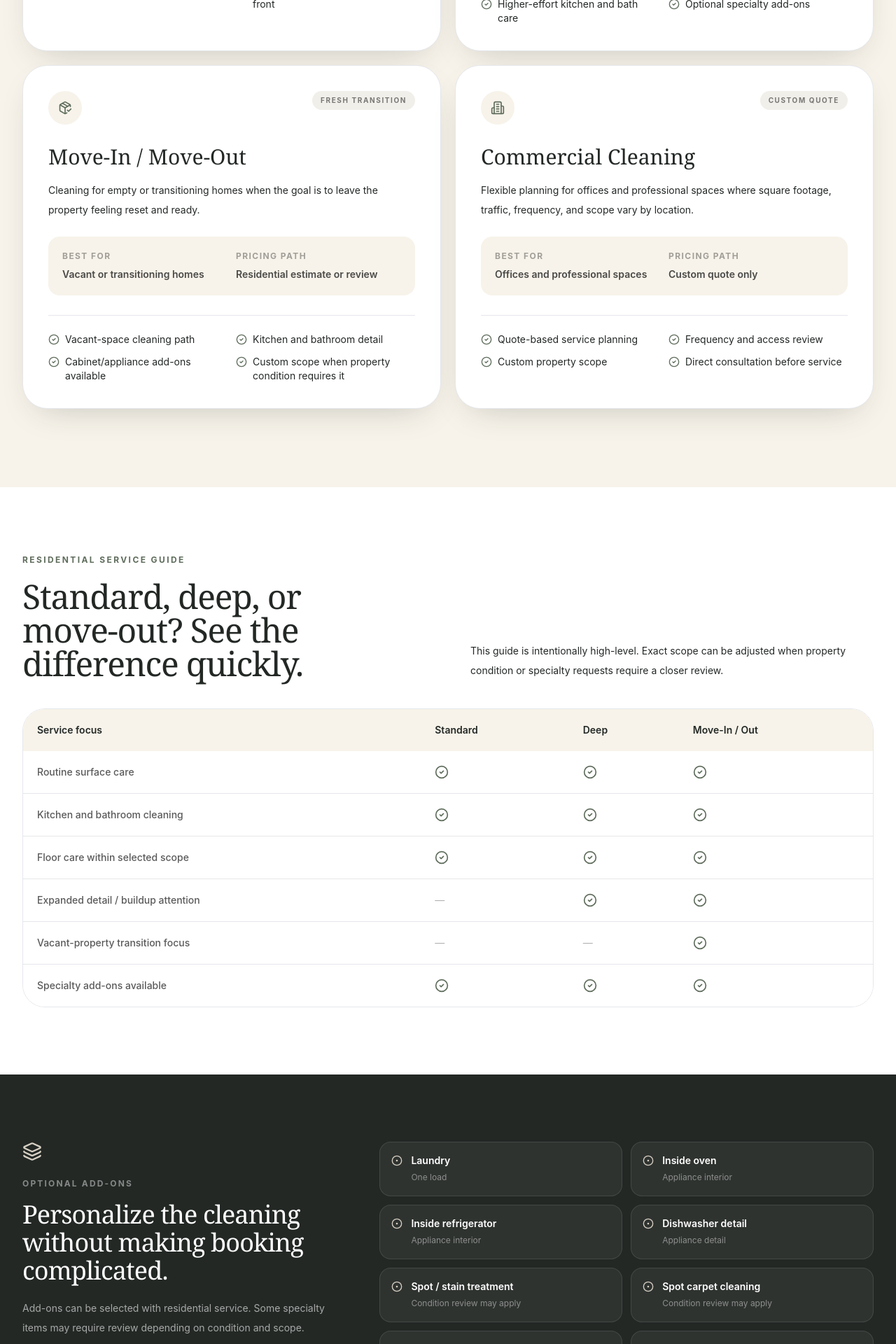
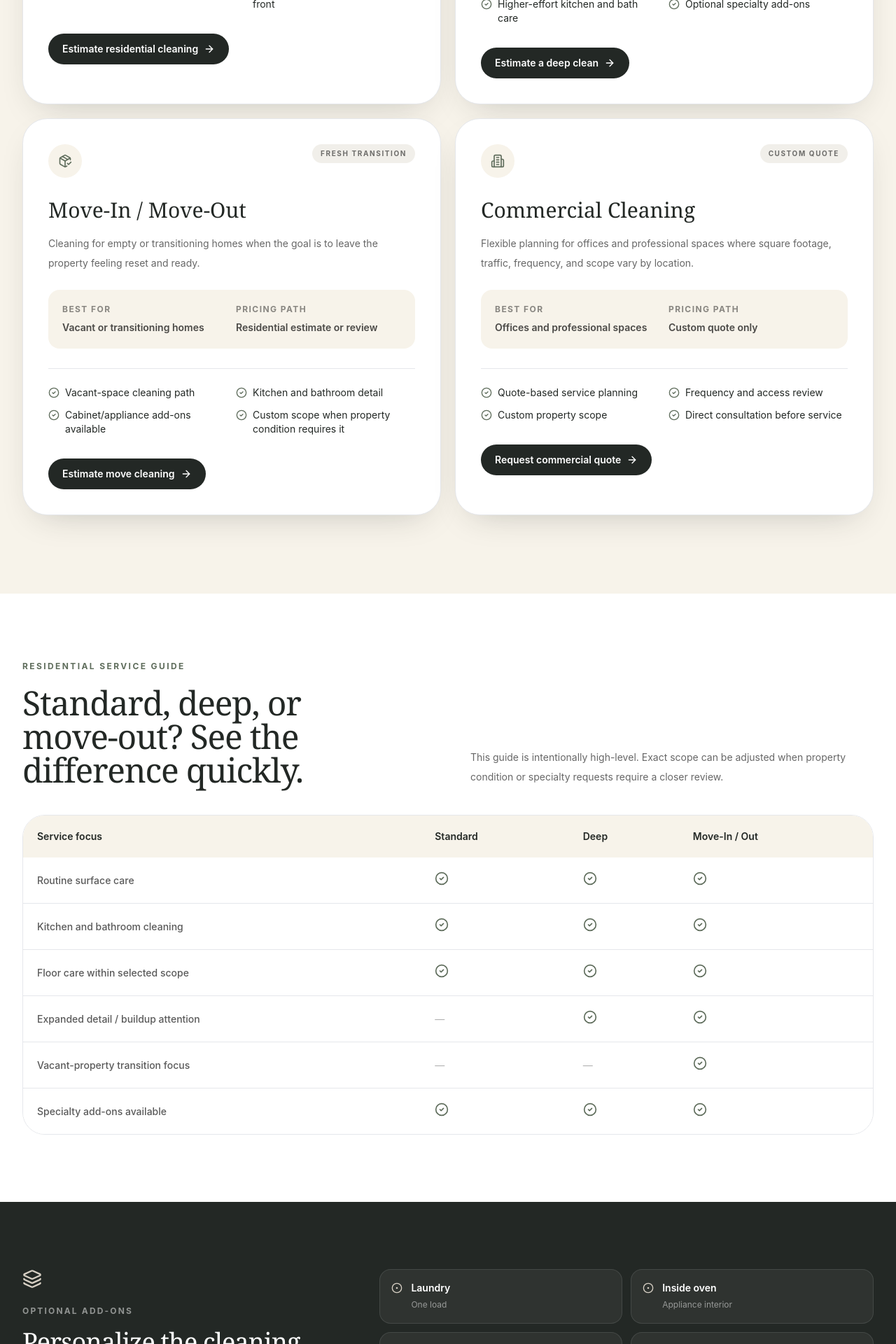
Before and after one commit to EXPRESS-AUDIO-POWER-COMPANY/tranquility-platform, a React (Vite) app: page /services in a window 1280 px wide. Shown: the part 880-2800 px from the top of the page at 70% size. Built offline with nearby package versions, Linux system fonts and the light colour scheme; no server answers.

Commit message:
feat: add service-specific booking and quote paths

```diff
--- a/src/pages/Services.tsx
+++ b/src/pages/Services.tsx
@@ -19,6 +19,8 @@ const services = [
     pricingPath: 'Residential estimate',
     description: 'Flexible maintenance cleaning for occupied homes, apartments, townhomes, and similar residential spaces.',
     includes: ['Kitchen and bathroom surfaces', 'Living and sleeping areas', 'Floor care within service scope', 'Room and pet details captured up front'],
+    href: '/booking?service=standard',
+    action: 'Estimate residential cleaning',
   },
   {
     icon: Sparkles,
@@ -28,6 +30,8 @@ const services = [
     pricingPath: 'Residential estimate or review',
     description: 'A more intensive service when the space needs additional time, attention, and detail beyond routine maintenance.',
     includes: ['Expanded detail work', 'Fixtures and frequently missed surfaces', 'Higher-effort kitchen and bath care', 'Optional specialty add-ons'],
+    href: '/booking?service=deep',
+    action: 'Estimate a deep clean',
   },
   {
     icon: PackageCheck,
@@ -37,6 +41,8 @@ const services = [
     pricingPath: 'Residential estimate or review',
     description: 'Cleaning for empty or transitioning homes when the goal is to leave the property feeling reset and ready.',
     includes: ['Vacant-space cleaning path', 'Kitchen and bathroom detail', 'Cabinet/appliance add-ons available', 'Custom scope when property condition requires it'],
+    href: '/booking?service=move-in-out',
+    action: 'Estimate move cleaning',
   },
   {
     icon: Building2,
@@ -46,6 +52,8 @@ const services = [
     pricingPath: 'Custom quote only',
     description: 'Flexible planning for offices and professional spaces where square footage, traffic, frequency, and scope vary by location.',
     includes: ['Quote-based service planning', 'Frequency and access review', 'Custom property scope', 'Direct consultation before service'],
+    href: '/quote?service=commercial',
+    action: 'Request commercial quote',
   },
 ]
 
@@ -84,23 +92,22 @@ export function Services() {
 
       <section className="px-5 pb-20 lg:px-8 lg:pb-28">
         <div className="mx-auto grid max-w-7xl gap-5 lg:grid-cols-2">
-          {services.map(({ icon: ServiceIcon, title, subtitle, bestFor, pricingPath, description, includes }) => (
-            <article key={title} className="rounded-[2.2rem] border border-black/7 bg-white p-7 shadow-soft sm:p-9">
+          {services.map(({ icon: ServiceIcon, title, subtitle, bestFor, pricingPath, description, includes, href, action }) => (
+            <article key={title} className="flex flex-col rounded-[2.2rem] border border-black/7 bg-white p-7 shadow-soft sm:p-9">
               <div className="flex items-start justify-between gap-4">
                 <span className="grid size-12 place-items-center rounded-full bg-tranquility-ivory text-tranquility-moss"><ServiceIcon className="size-5" aria-hidden="true" /></span>
-                <span className="rounded-full bg-tranquility-stone/35 px-3 py-1.5 text-[10px] font-bold uppercase tracking-[0.16em] text-black/50">{subtitle}</span>
+                <span className="rounded-full bg-tranquility-stone/35 px-3 py-1.5 text-[10px] font-bold uppercase tracking-[0.16em] text-black/55">{subtitle}</span>
               </div>
               <h2 className="mt-7 font-serif text-3xl">{title}</h2>
-              <p className="mt-4 max-w-xl text-sm leading-7 text-black/58">{description}</p>
+              <p className="mt-4 max-w-xl text-sm leading-7 text-black/60">{description}</p>
               <dl className="mt-6 grid gap-3 rounded-2xl bg-tranquility-ivory p-5 text-sm sm:grid-cols-2">
-                <div><dt className="text-xs font-bold uppercase tracking-[0.12em] text-black/35">Best for</dt><dd className="mt-2 font-semibold text-black/70">{bestFor}</dd></div>
-                <div><dt className="text-xs font-bold uppercase tracking-[0.12em] text-black/35">Pricing path</dt><dd className="mt-2 font-semibold text-black/70">{pricingPath}</dd></div>
+                <div><dt className="text-xs font-bold uppercase tracking-[0.12em] text-black/45">Best for</dt><dd className="mt-2 font-semibold text-black/70">{bestFor}</dd></div>
+                <div><dt className="text-xs font-bold uppercase tracking-[0.12em] text-black/45">Pricing path</dt><dd className="mt-2 font-semibold text-black/70">{pricingPath}</dd></div>
               </dl>
               <div className="mt-7 grid gap-3 border-t border-black/7 pt-6 sm:grid-cols-2">
-                {includes.map((item) => (
-                  <span key={item} className="flex items-start gap-2 text-sm text-black/62"><CheckCircle2 className="mt-0.5 size-4 shrink-0 text-tranquility-moss" aria-hidden="true" />{item}</span>
-                ))}
+                {includes.map((item) => <span key={item} className="flex items-start gap-2 text-sm text-black/62"><CheckCircle2 className="mt-0.5 size-4 shrink-0 text-tranquility-moss" aria-hidden="true" />{item}</span>)}
               </div>
+              <ButtonLink className="mt-8 self-start" to={href}>{action} <ArrowRight className="ml-2 size-4" /></ButtonLink>
             </article>
           ))}
         </div>
@@ -109,30 +116,17 @@ export function Services() {
       <section className="bg-white px-5 py-20 lg:px-8 lg:py-24">
         <div className="mx-auto max-w-7xl">
           <div className="grid gap-7 lg:grid-cols-[0.8fr_1.2fr] lg:items-end">
-            <div>
-              <p className="eyebrow">Residential service guide</p>
-              <h2 className="mt-5 font-serif text-4xl tracking-tight sm:text-5xl">Standard, deep, or move-out? See the difference quickly.</h2>
-            </div>
-            <p className="max-w-xl text-sm leading-7 text-black/58 lg:justify-self-end">This guide is intentionally high-level. Exact scope can be adjusted when property condition or specialty requests require a closer review.</p>
+            <div><p className="eyebrow">Residential service guide</p><h2 className="mt-5 font-serif text-4xl tracking-tight sm:text-5xl">Standard, deep, or move-out? See the difference quickly.</h2></div>
+            <p className="max-w-xl text-sm leading-7 text-black/60 lg:justify-self-end">This guide is intentionally high-level. Exact scope can be adjusted when property condition or specialty requests require a closer review.</p>
           </div>
-
           <div className="mt-10 overflow-x-auto rounded-[2rem] border border-black/7">
             <table className="w-full min-w-[720px] border-collapse bg-white text-left text-sm">
-              <thead className="bg-tranquility-ivory">
-                <tr>
-                  <th className="p-5 font-semibold">Service focus</th>
-                  <th className="p-5 font-semibold">Standard</th>
-                  <th className="p-5 font-semibold">Deep</th>
-                  <th className="p-5 font-semibold">Move-In / Out</th>
-                </tr>
-              </thead>
+              <thead className="bg-tranquility-ivory"><tr><th className="p-5 font-semibold">Service focus</th><th className="p-5 font-semibold">Standard</th><th className="p-5 font-semibold">Deep</th><th className="p-5 font-semibold">Move-In / Out</th></tr></thead>
               <tbody className="divide-y divide-black/7">
                 {comparison.map(([label, standard, deep, move]) => (
                   <tr key={String(label)}>
                     <th className="p-5 font-medium text-black/65">{label}</th>
-                    {[standard, deep, move].map((included, index) => (
-                      <td key={index} className="p-5">{included ? <CheckCircle2 className="size-5 text-tranquility-moss" aria-label="Included" /> : <span className="text-black/30">—</span>}</td>
-                    ))}
+                    {[standard, deep, move].map((included, index) => <td key={index} className="p-5">{included ? <span className="inline-flex items-center gap-2 text-tranquility-moss"><CheckCircle2 className="size-5" aria-hidden="true" /><span className="sr-only">Included</span></span> : <span className="text-black/30">—</span>}</td>)}
                   </tr>
                 ))}
               </tbody>
@@ -143,33 +137,17 @@ export function Services() {
 
       <section className="bg-tranquility-charcoal px-5 py-20 text-white lg:px-8 lg:py-24">
         <div className="mx-auto grid max-w-7xl gap-10 lg:grid-cols-[0.8fr_1.2fr]">
-          <div>
-            <Layers3 className="size-7 text-tranquility-stone" aria-hidden="true" />
-            <p className="mt-6 text-xs font-bold uppercase tracking-[0.18em] text-white/45">Optional add-ons</p>
-            <h2 className="mt-4 font-serif text-4xl tracking-tight">Personalize the cleaning without making booking complicated.</h2>
-            <p className="mt-5 max-w-xl text-sm leading-7 text-white/60">Add-ons can be selected with residential service. Some specialty items may require review depending on condition and scope.</p>
-          </div>
+          <div><Layers3 className="size-7 text-tranquility-stone" aria-hidden="true" /><p className="mt-6 text-xs font-bold uppercase tracking-[0.18em] text-white/50">Optional add-ons</p><h2 className="mt-4 font-serif text-4xl tracking-tight">Personalize the cleaning without making booking complicated.</h2><p className="mt-5 max-w-xl text-sm leading-7 text-white/65">Add-ons can be selected with residential service. Some specialty items may require review depending on condition and scope.</p></div>
           <div className="grid gap-3 sm:grid-cols-2">
-            {addOns.map(([item, note]) => (
-              <div key={item} className="flex items-start gap-3 rounded-2xl border border-white/10 bg-white/[0.055] p-4">
-                <CircleDot className="mt-0.5 size-4 shrink-0 text-tranquility-stone" aria-hidden="true" />
-                <span><span className="block text-sm font-semibold text-white/84">{item}</span><span className="mt-1 block text-xs leading-5 text-white/45">{note}</span></span>
-              </div>
-            ))}
+            {addOns.map(([item, note]) => <div key={item} className="flex items-start gap-3 rounded-2xl border border-white/10 bg-white/[0.055] p-4"><CircleDot className="mt-0.5 size-4 shrink-0 text-tranquility-stone" aria-hidden="true" /><span><span className="block text-sm font-semibold text-white/84">{item}</span><span className="mt-1 block text-xs leading-5 text-white/50">{note}</span></span></div>)}
           </div>
         </div>
       </section>
 
       <section className="px-5 py-20 lg:px-8 lg:py-24">
         <div className="mx-auto flex max-w-7xl flex-col items-start justify-between gap-8 rounded-[2.4rem] bg-white p-8 shadow-soft sm:p-12 lg:flex-row lg:items-center">
-          <div>
-            <p className="eyebrow">Not sure which service fits?</p>
-            <h2 className="mt-4 max-w-2xl font-serif text-4xl tracking-tight">Start with the property details. Tranquility can route the job from there.</h2>
-          </div>
-          <div className="flex flex-wrap gap-3 lg:justify-end">
-            <ButtonLink to="/quote" variant="secondary">Request a quote</ButtonLink>
-            <ButtonLink to="/booking">Build an estimate <ArrowRight className="ml-2 size-4" /></ButtonLink>
-          </div>
+          <div><p className="eyebrow">Not sure which service fits?</p><h2 className="mt-4 max-w-2xl font-serif text-4xl tracking-tight">Start with the property details. Tranquility can route the job from there.</h2></div>
+          <div className="flex flex-wrap gap-3 lg:justify-end"><ButtonLink to="/quote" variant="secondary">Request a quote</ButtonLink><ButtonLink to="/booking">Build an estimate <ArrowRight className="ml-2 size-4" /></ButtonLink></div>
         </div>
       </section>
     </>
```
